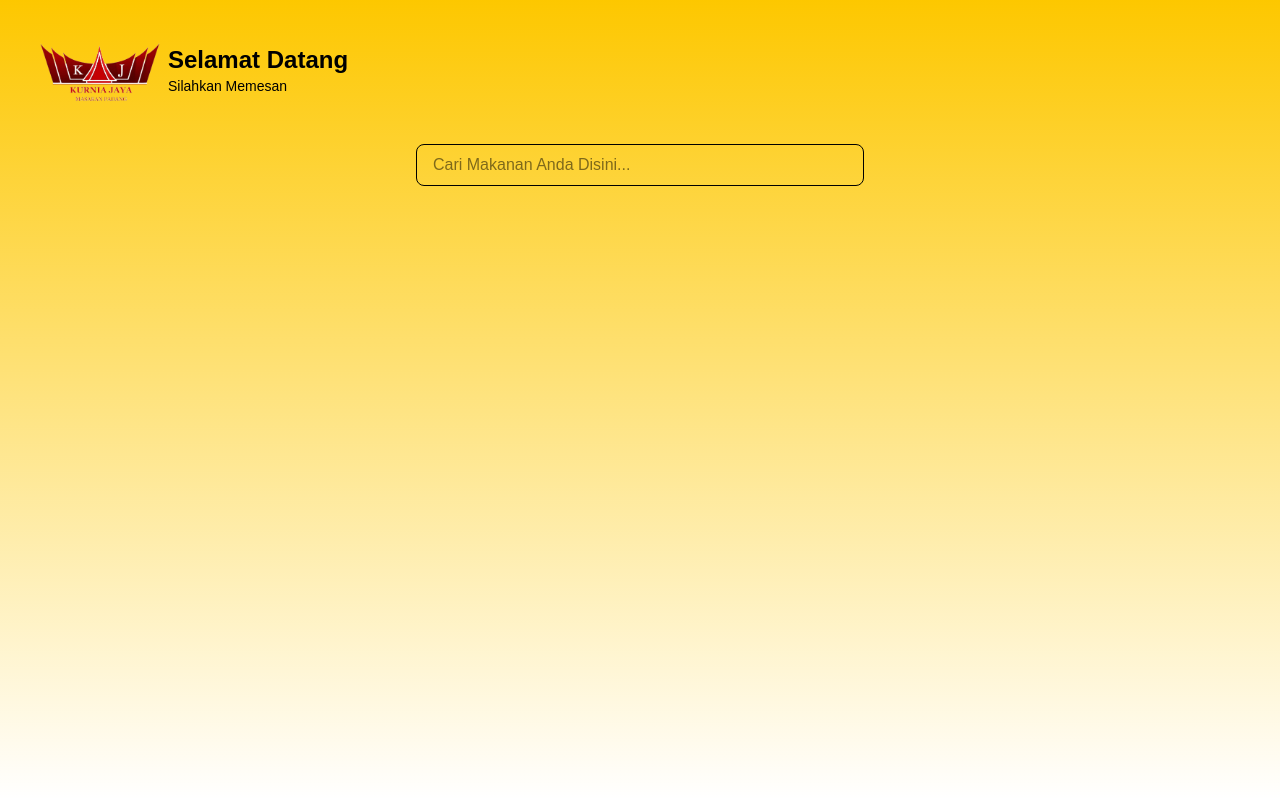
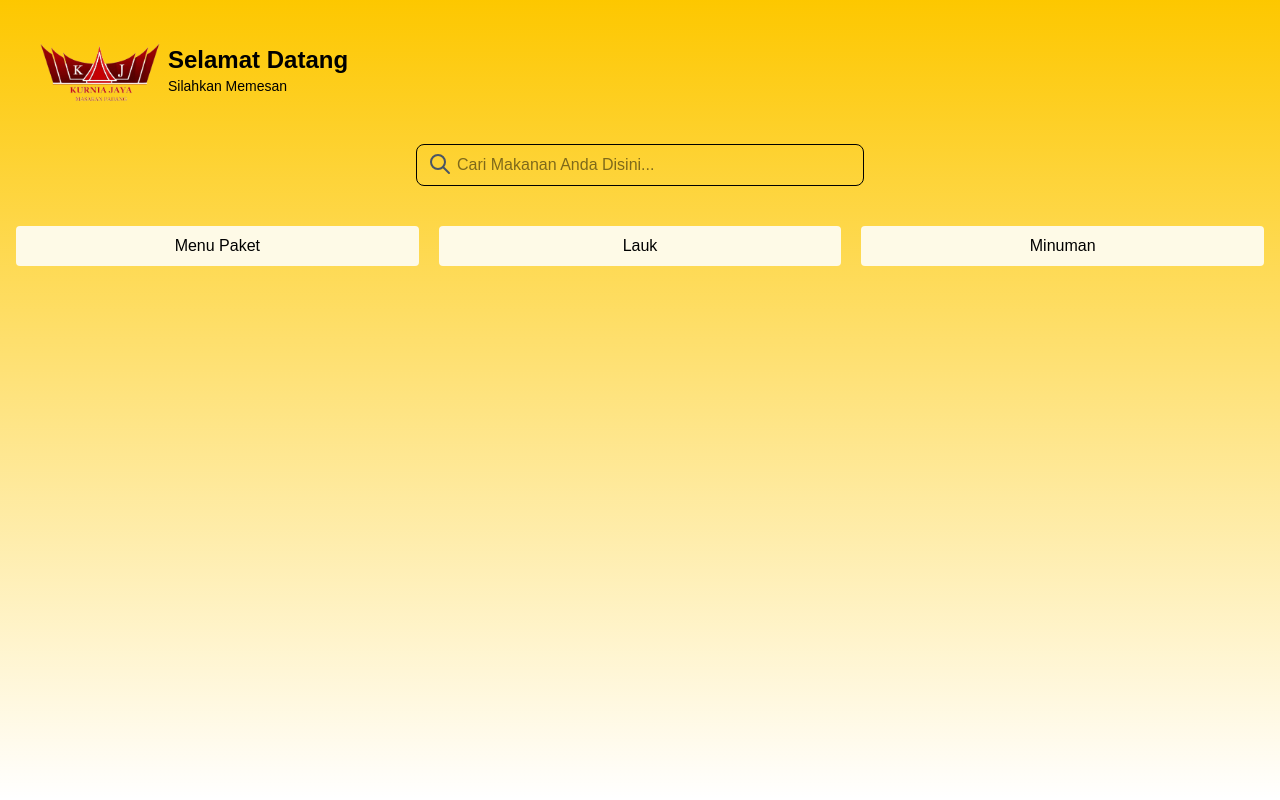
Before and after one commit to Gungjay07/Restaurant-Minang, a Next.js app: page / in a window 1280 px wide. Built offline with nearby package versions, Linux system fonts and the light colour scheme; a web font is replaced by a local one.

Commit message:
add icon search & Menu bar

```diff
--- /dev/null
+++ b/components/menuBar.tsx
@@ -0,0 +1,20 @@
+"use client"
+
+import { div } from "motion/react-client"
+import { Inter } from "next/font/google";
+
+export default function MenuBar(){
+    return (
+      <div className={`grid grid-cols-3 gap-5 text-black text-center`}>
+        <div className="border-none  rounded-sm border-black bg-[#FEFAE7] p-2">
+          Menu Paket
+        </div>
+        <div className=" border-2 border-none rounded-sm border-black bg-[#FEFAE7] p-2">
+          Lauk
+        </div>
+        <div className=" border-2 border-none rounded-sm border-black  bg-[#FEFAE7] p-2">
+          Minuman
+        </div>
+      </div>
+    );
+}
--- a/components/searchBar.tsx
+++ b/components/searchBar.tsx
@@ -1,5 +1,6 @@
 "use client";
 
+import { IconSearch } from "@tabler/icons-react";
 import { form } from "motion/react-client";
 import { useState } from "react";
 
@@ -12,13 +13,14 @@ export default function SearchBar({ onSearch }) {
   };
 
   return (
-    <form onSubmit={handleSubmit} className="w-full max-w-md mx-auto">
+    <form onSubmit={handleSubmit} className="w-full max-w-md mx-auto relative">
+      <IconSearch className="absolute mx-3 mt-2 text-gray-600" />
       <input
-      type="text"
-      placeholder="Cari Makanan Anda Disini..."
-      value={query}
-      onChange={(e) => setQuery(e.target.value)}
-      className="w-full px-4 py-2 border rounded-lg text-black focus:outline-none focus:border-red-700"
+        type="text"
+        placeholder="Cari Makanan Anda Disini..."
+        value={query}
+        onChange={(e) => setQuery(e.target.value)}
+        className="w-full pl-10 pr-4 py-2 border rounded-lg text-black focus:outline-none focus:border-red-700"
       />
     </form>
   );
--- a/package.json
+++ b/package.json
@@ -8,6 +8,7 @@
     "start": "next start"
   },
   "dependencies": {
+    "@supabase/supabase-js": "^2.86.0",
     "@tabler/icons-react": "^3.35.0",
     "clsx": "^2.1.1",
     "motion": "^12.23.22",
--- a/src/app/page.tsx
+++ b/src/app/page.tsx
@@ -4,12 +4,14 @@ import Image from "next/image";
 import Link from "next/link";
 import { Poltawski_Nowy } from "next/font/google";
 import SearchBar from "../../components/searchBar";
+import MenuBar from "../../components/menuBar";
 
 const Poltawski = Poltawski_Nowy({
   subsets: ["latin"],
   style: ["italic"],
   weight: ["400", "700"],
 });
+
 const handleSearch = (text) => {
   console.log("Search:", text);
 };
@@ -33,6 +35,10 @@ export default function HomePage() {
       <div className="mt-10">
         <SearchBar onSearch={handleSearch}></SearchBar>
       </div>
+      <div className="mt-10">
+        <MenuBar></MenuBar>
+      </div>
+
     </div>
   );
 }
--- /dev/null
+++ b/src/app/utils/supabaseClient.tsx
@@ -0,0 +1,7 @@
+
+import { createClient } from "@supabase/supabase-js";
+
+const supabaseUrl = process.env.NEXT_PUBLIC_SUPABASE_URL;
+const supabaseKey = process.env.NEXT_PUBLIC_SUPABASE_ANON_KEY;
+
+export const supabase = createClient(supabaseUrl, supabaseKey);
```
Also changed, not shown: 1 other file (tests, documents, lock files or other folders).
